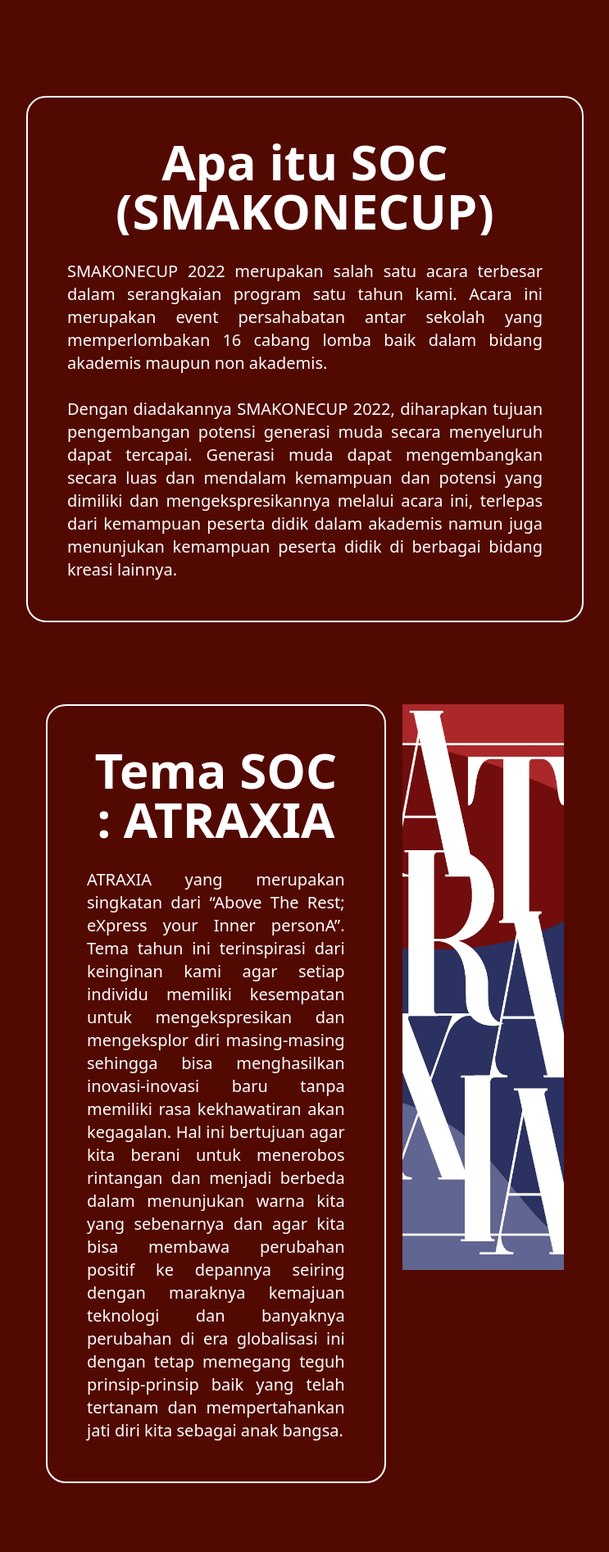
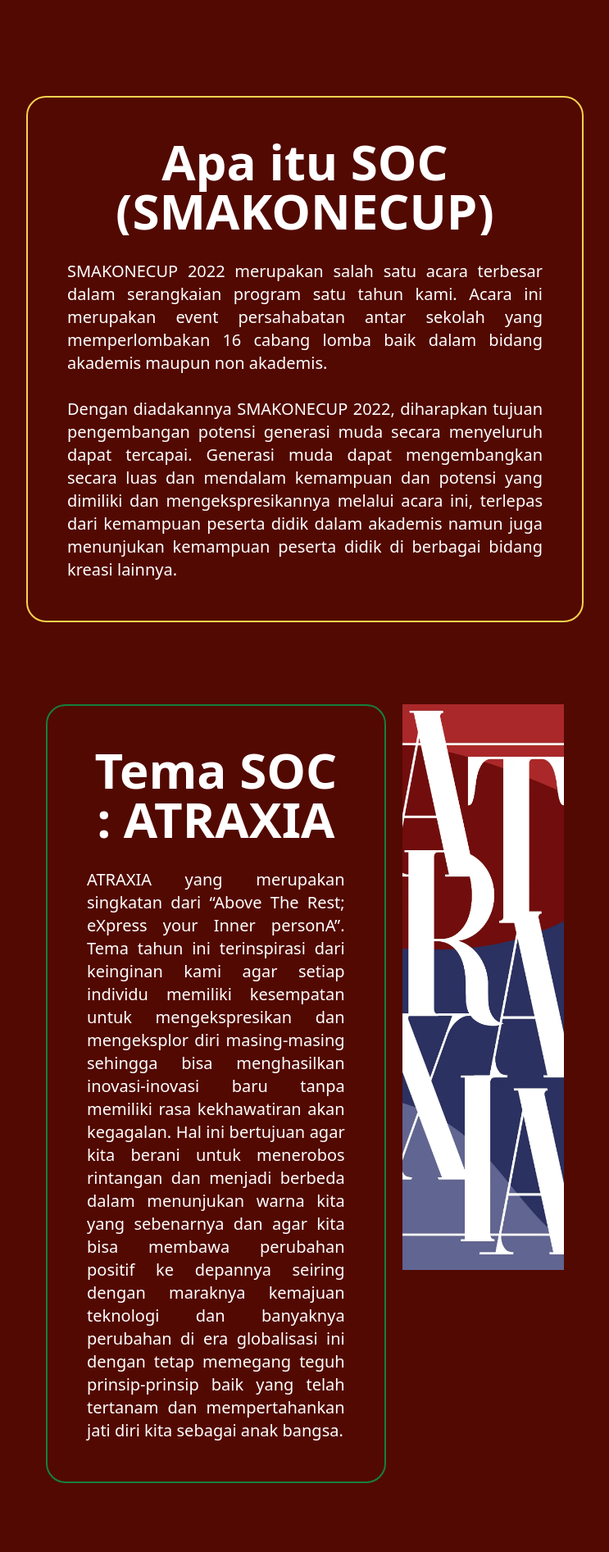
Before and after one commit to Verd1ne/soc-website-2022, a Gatsby site: page /about in a window 1280 px wide. Shown: the part 227-2120 px from the top of the page at 82% size, without its empty margins (268-1011 px from the left). Built offline with nearby package versions, Linux system fonts and the light colour scheme; Gatsby itself is replaced by a stand-in of ours.

Commit message:
div border about page

```diff
--- a/src/pages/about/index.js
+++ b/src/pages/about/index.js
@@ -9,7 +9,7 @@
     <Layout>
       <div className="text-white overflow-x-hidden mx-[35px] md:mx-[80px] lg:mx-[125px] xl:mx-[300px] mb-[50px] md:mb-[60px] lg:mb-[80px] xl:mb-[100px]">
         <div className='font-Broadway text-4xl sm:text-5xl md:text-6xl lg:text-7xl xl:text-8xl overflow-hidden mt-32 mb-[50px] md:mb-[70px] lg:mb-[80px] xl:mb-[120px] text-center text-white'>About SOC</div>
-        <div className="border border-white border-2 rounded-3xl px-5 md:px-10 lg:px-12 xl:px-15 py-5 md:py-7 lg:py-10 xl:py-12 mb-[50px] md:mb-[60px] lg:mb-[80px] xl:mb-[100px]">
+        <div className="border border-amber-300 border-2 rounded-3xl px-5 md:px-10 lg:px-12 xl:px-15 py-5 md:py-7 lg:py-10 xl:py-12 mb-[50px] md:mb-[60px] lg:mb-[80px] xl:mb-[100px]">
           <p className='text-white text-2xl sm:text-3xl md:text-4xl lg:text-5xl xl:text-6xl font-bold mb-[15px] lg:mb-[30px] 2xl:mb-[40px] text-center overflow-hidden'>Apa itu SOC (SMAKONECUP)</p>
           <div className="text-justify text-sm md:text-base lg:text-lg xl:text-xl ">
               <div>SMAKONECUP 2022 merupakan salah satu acara terbesar dalam serangkaian program satu tahun kami. Acara ini merupakan event persahabatan antar sekolah yang memperlombakan 16 cabang lomba baik dalam bidang akademis maupun non akademis.</div>
@@ -19,7 +19,7 @@
         </div>
         <div className="lg:grid lg:grid-cols-3 lg:gap-x-5 xl:mx-[24px] 2xl:mx-[40px]">
           <div className="lg:col-span-2 mb-[50px] md:mb-[60px] lg:mb-[80px] xl:mb-[100px]">
-            <div className='border border-2 border-white  rounded-3xl px-5 md:px-10 lg:px-12 xl:px-15 py-5 md:py-7 lg:py-10 xl:py-12 w-fit'>
+            <div className='border border-2 border-green-700  rounded-3xl px-5 md:px-10 lg:px-12 xl:px-15 py-5 md:py-7 lg:py-10 xl:py-12 w-fit'>
               <p className='text-2xl sm:text-3xl md:text-4xl lg:text-5xl xl:text-6xl font-bold mb-[15px] lg:mb-[30px] 2xl:mb-[40px] text-center overflow-hidden'>Tema SOC : ATRAXIA</p>
               <div className="text-justify text-sm md:text-base lg:text-lg xl:text-xl">
                   ATRAXIA yang merupakan singkatan dari “Above The Rest; eXpress your Inner personA”. Tema tahun ini terinspirasi dari keinginan kami agar setiap individu memiliki kesempatan untuk mengekspresikan dan mengeksplor diri masing-masing sehingga bisa menghasilkan inovasi-inovasi baru tanpa memiliki rasa kekhawatiran akan kegagalan. Hal ini bertujuan agar kita berani untuk menerobos rintangan dan menjadi berbeda dalam menunjukan warna kita yang sebenarnya dan agar kita bisa membawa perubahan positif ke depannya seiring dengan maraknya kemajuan teknologi dan banyaknya perubahan di era globalisasi ini dengan tetap memegang teguh prinsip-prinsip baik yang telah tertanam dan mempertahankan jati diri kita sebagai anak bangsa.
```
